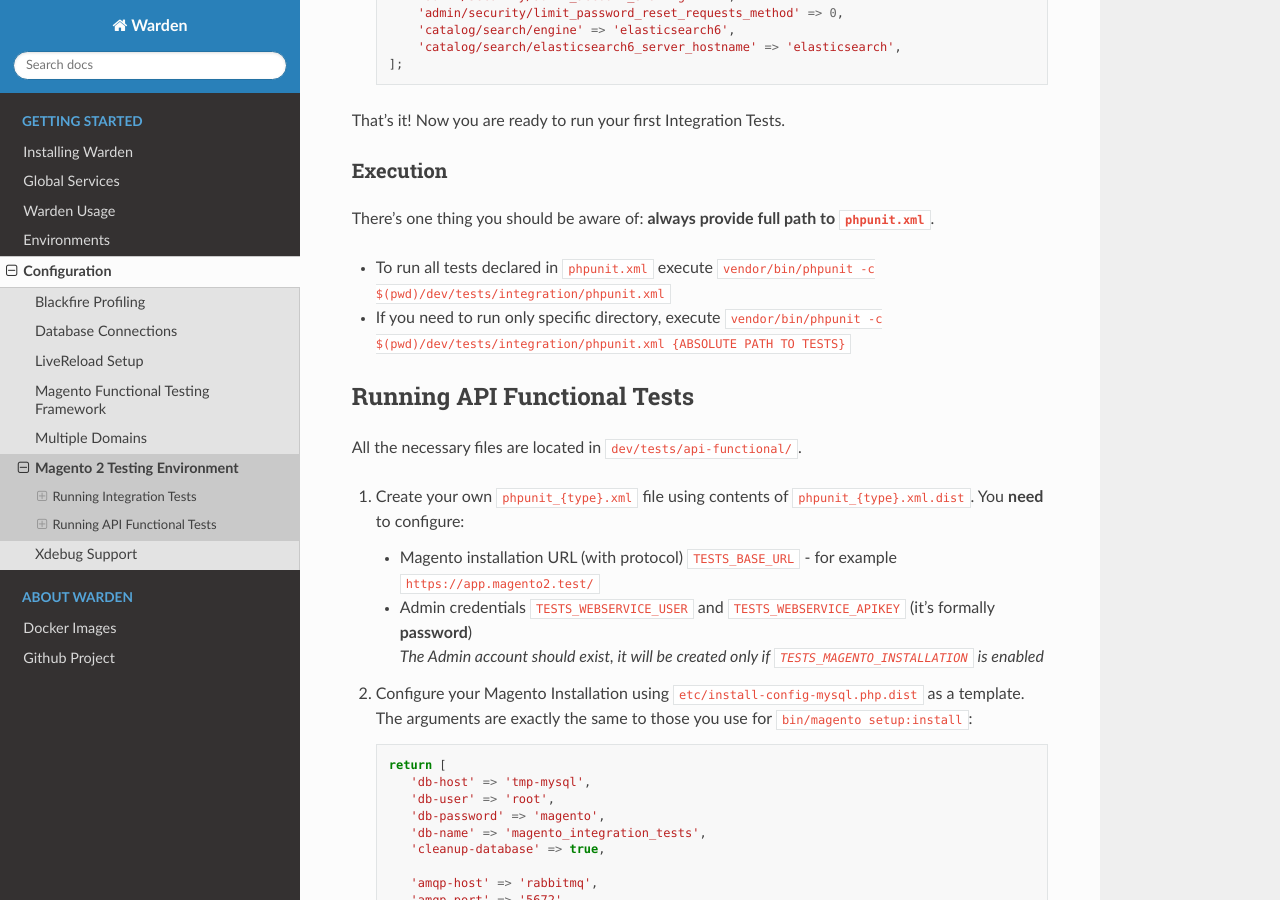
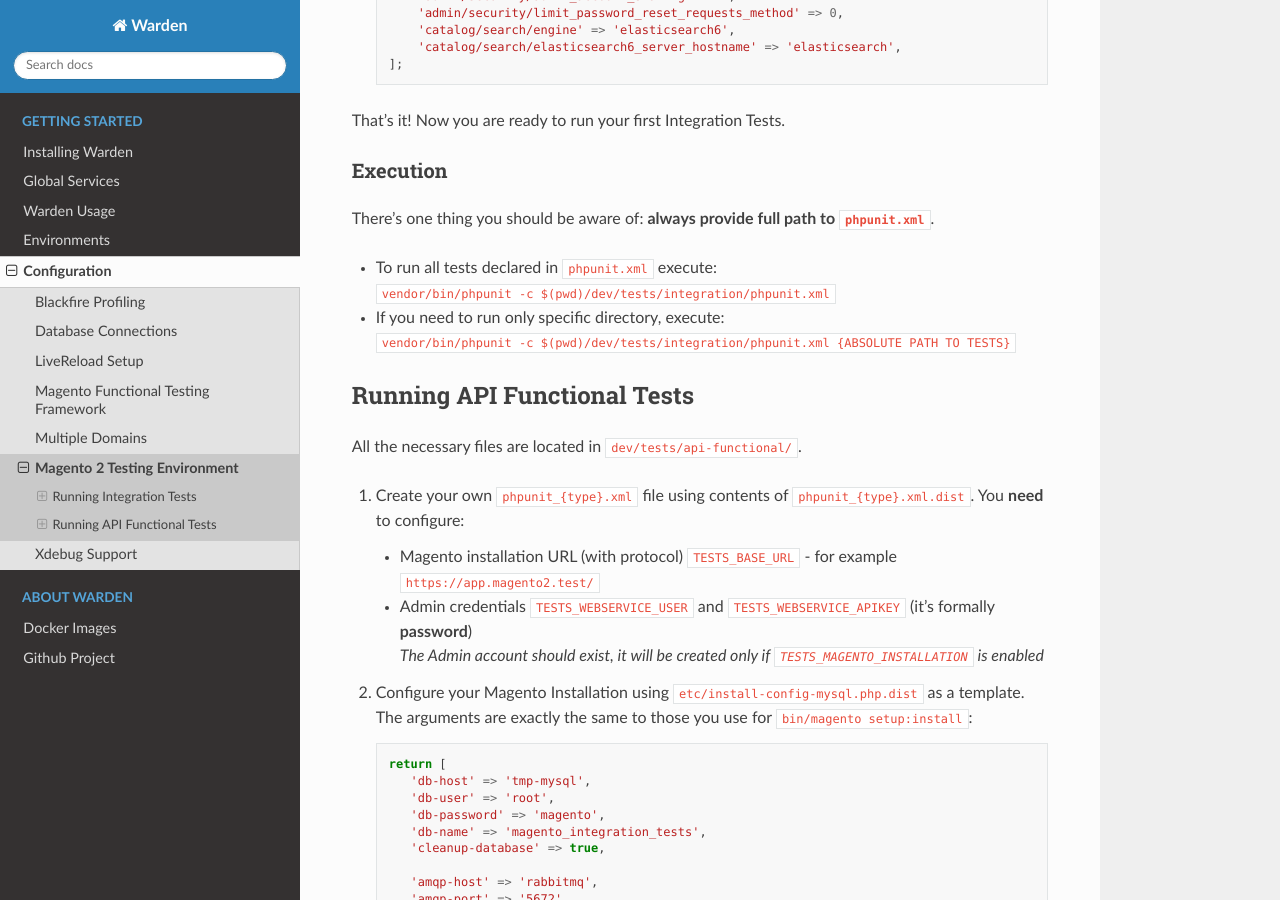
Before and after one commit to wardenenv/warden, a Sphinx documentation site: the page built from docs/configuration/running-tests.md, in a window 1280 px wide and 900 px high, scrolled down 1490 px. Built offline with Sphinx 7.4.7 and the Read the Docs theme 2.0.0, drawn with Linux system fonts in a browser that asks for light colours; some of the changed text lies outside the part shown.

Commit message:
Break lines

```diff
--- a/docs/configuration/running-tests.md
+++ b/docs/configuration/running-tests.md
@@ -75,8 +75,8 @@ That's it! Now you are ready to run your first Integration Tests.
 
 There's one thing you should be aware of: **always provide full path to `phpunit.xml`**.
 
-- To run all tests declared in `phpunit.xml` execute `vendor/bin/phpunit -c $(pwd)/dev/tests/integration/phpunit.xml`
-- If you need to run only specific directory, execute `vendor/bin/phpunit -c $(pwd)/dev/tests/integration/phpunit.xml {ABSOLUTE PATH TO TESTS}`
+- To run all tests declared in `phpunit.xml` execute:<br> `vendor/bin/phpunit -c $(pwd)/dev/tests/integration/phpunit.xml`
+- If you need to run only specific directory, execute:<br> `vendor/bin/phpunit -c $(pwd)/dev/tests/integration/phpunit.xml {ABSOLUTE PATH TO TESTS}`
 
 ## Running API Functional Tests
 
@@ -146,8 +146,8 @@ All the necessary files are located in `dev/tests/api-functional/`.
 
 There's one thing you should be aware of: **always provide full path to `phpunit.xml`**.
 
-- To run all tests declared in `phpunit_{type}.xml` execute `vendor/bin/phpunit -c $(pwd)/dev/tests/api-functional/phpunit_{type}.xml`
-- If you need to run only specific directory, execute `vendor/bin/phpunit -c $(pwd)/dev/tests/api-functional/phpunit_{type}.xml {ABSOLUTE PATH TO TESTS}`
+- To run all tests declared in `phpunit_{type}.xml` execute:<br> `vendor/bin/phpunit -c $(pwd)/dev/tests/api-functional/phpunit_{type}.xml`
+- If you need to run only specific directory, execute:<br> `vendor/bin/phpunit -c $(pwd)/dev/tests/api-functional/phpunit_{type}.xml {ABSOLUTE PATH TO TESTS}`
 
 ### Debugging
 
```
